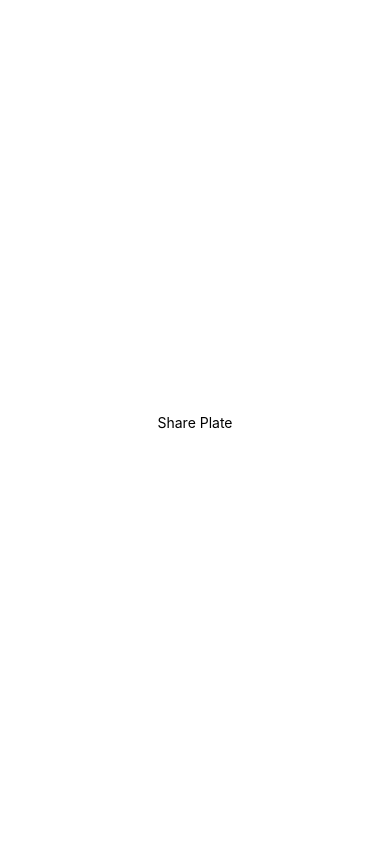
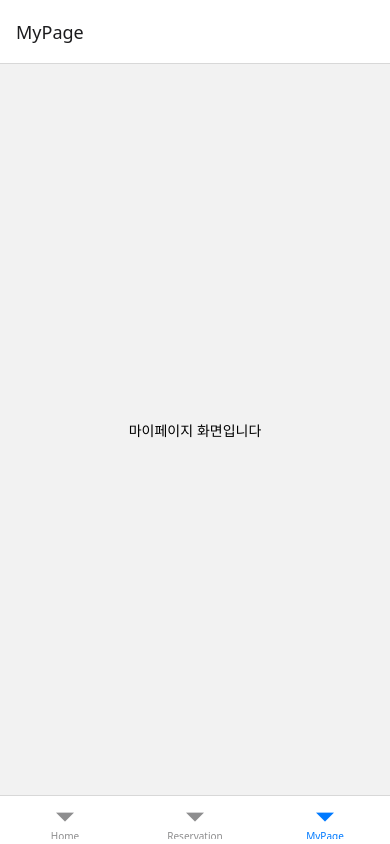
Before and after one commit to angiekim8855/share-plate, a React Native app: screen /MyPage in a window 390 px wide. Built offline with nearby package versions, Linux system fonts and the light colour scheme.

Commit message:
add: 기본 라우팅 구조

```diff
--- a/src/App.tsx
+++ b/src/App.tsx
@@ -1,20 +1,12 @@
 import { StatusBar } from "expo-status-bar";
 import { StyleSheet, Text, View } from "react-native";
+import { NavigationContainer } from "@react-navigation/native";
+import RootNavigator from "./navigation/RootNavigator";
 
 export default function App() {
     return (
-        <View style={styles.container}>
-            <Text>Share Plate</Text>
-            <StatusBar style="auto" />
-        </View>
+        <NavigationContainer>
+            <RootNavigator />
+        </NavigationContainer>
     );
 }
-
-const styles = StyleSheet.create({
-    container: {
-        flex: 1,
-        backgroundColor: "#fff",
-        alignItems: "center",
-        justifyContent: "center",
-    },
-});
--- a/src/navigation/authStackNavigator.tsx
+++ b/src/navigation/authStackNavigator.tsx
@@ -0,0 +1,14 @@
+// src/navigation/AuthStackNavigator.tsx
+import React from "react";
+import { createNativeStackNavigator } from "@react-navigation/native-stack";
+import LoginScreen from "../screens/Login";
+
+const Stack = createNativeStackNavigator();
+
+export default function AuthStackNavigator() {
+    return (
+        <Stack.Navigator>
+            <Stack.Screen name="Login" component={LoginScreen} />
+        </Stack.Navigator>
+    );
+}
--- a/src/navigation/mainTabNavigator.tsx
+++ b/src/navigation/mainTabNavigator.tsx
@@ -0,0 +1,17 @@
+import React from "react";
+import { createBottomTabNavigator } from "@react-navigation/bottom-tabs";
+import Home from "../screens/Home";
+import Reservation from "../screens/Reservation";
+import MyPage from "../screens/MyPage";
+
+const Tab = createBottomTabNavigator();
+
+export default function MainTabNavigator() {
+    return (
+        <Tab.Navigator>
+            <Tab.Screen name="Home" component={Home} />
+            <Tab.Screen name="Reservation" component={Reservation} />
+            <Tab.Screen name="MyPage" component={MyPage} />
+        </Tab.Navigator>
+    );
+}
--- a/src/navigation/rootNavigator.tsx
+++ b/src/navigation/rootNavigator.tsx
@@ -0,0 +1,16 @@
+import React from "react";
+import { createNativeStackNavigator } from "@react-navigation/native-stack";
+import AuthStackNavigator from "./AuthStackNavigator";
+import MainTabNavigator from "./MainTabNavigator";
+
+const Stack = createNativeStackNavigator();
+
+export default function RootNavigator() {
+    const isLoggedIn = true; // 나중에 context로 바꾸면 좋아
+
+    return (
+        <Stack.Navigator screenOptions={{ headerShown: false }}>
+            {isLoggedIn ? <Stack.Screen name="Main" component={MainTabNavigator} /> : <Stack.Screen name="Auth" component={AuthStackNavigator} />}
+        </Stack.Navigator>
+    );
+}
--- a/src/screens/home.tsx
+++ b/src/screens/home.tsx
@@ -0,0 +1,18 @@
+import React from "react";
+import { View, Text, StyleSheet } from "react-native";
+
+export default function Home() {
+    return (
+        <View style={styles.container}>
+            <Text>홈 화면입니다</Text>
+        </View>
+    );
+}
+
+const styles = StyleSheet.create({
+    container: {
+        flex: 1,
+        justifyContent: "center",
+        alignItems: "center",
+    },
+});
--- a/src/screens/login.tsx
+++ b/src/screens/login.tsx
@@ -0,0 +1,18 @@
+import React from "react";
+import { View, Text, StyleSheet } from "react-native";
+
+export default function login() {
+    return (
+        <View style={styles.container}>
+            <Text>로그인 화면입니다</Text>
+        </View>
+    );
+}
+
+const styles = StyleSheet.create({
+    container: {
+        flex: 1,
+        justifyContent: "center",
+        alignItems: "center",
+    },
+});
--- a/src/screens/mypage.tsx
+++ b/src/screens/mypage.tsx
@@ -0,0 +1,18 @@
+import React from "react";
+import { View, Text, StyleSheet } from "react-native";
+
+export default function MyPage() {
+    return (
+        <View style={styles.container}>
+            <Text>마이페이지 화면입니다</Text>
+        </View>
+    );
+}
+
+const styles = StyleSheet.create({
+    container: {
+        flex: 1,
+        justifyContent: "center",
+        alignItems: "center",
+    },
+});
--- a/src/screens/reservation.tsx
+++ b/src/screens/reservation.tsx
@@ -0,0 +1,18 @@
+import React from "react";
+import { View, Text, StyleSheet } from "react-native";
+
+export default function Reservation() {
+    return (
+        <View style={styles.container}>
+            <Text>예약 화면입니다</Text>
+        </View>
+    );
+}
+
+const styles = StyleSheet.create({
+    container: {
+        flex: 1,
+        justifyContent: "center",
+        alignItems: "center",
+    },
+});
```
